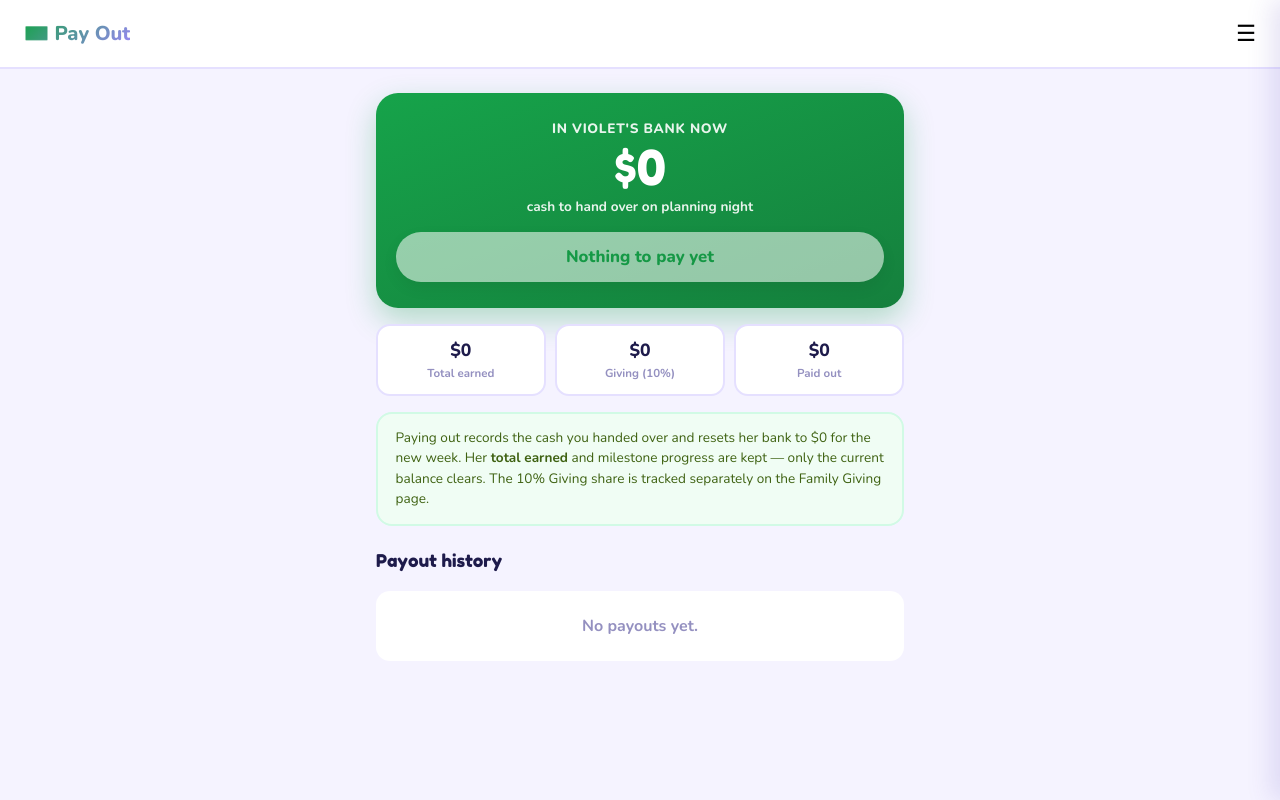
After one commit to briefsubstance91/violet-routines, a Flask app: page /admin/payout in a window 1280 px wide. The commit adds this page. Run offline with Flask 3, Linux system fonts and the light colour scheme.

Commit message:
Weekly Bank payout / cash-out (parent-only, Phase 3) (#7)
Parent-only weekly cash-out: /admin/payout records the cash handed over and
resets Violet's current balance while keeping lifetime earned (milestones/stats
intact). Bank shows current balance; payout history + undo included.

```diff
--- a/app.py
+++ b/app.py
@@ -36,6 +36,7 @@ CHARITIES_SEED_FILE = os.path.join(_BASE, 'Violet Charities.csv')
 EVENTS_FILE         = os.path.join(_DATA, 'Violet Events.csv')
 EVENTS_SEED_FILE    = os.path.join(_BASE, 'Violet Events.csv')
 LEDGER_FILE         = os.path.join(_DATA, 'Violet Earnings.csv')
+PAYOUTS_FILE        = os.path.join(_DATA, 'Violet Payouts.csv')
 MONEY_MS_FILE       = os.path.join(_DATA, 'Violet Money Milestones.csv')
 MONEY_MS_SEED_FILE  = os.path.join(_BASE, 'Violet Money Milestones.csv')
 SETTINGS_FILE       = os.path.join(_DATA, 'violet_settings.json')
@@ -279,7 +280,64 @@ def compute_bank():
             continue
     total = round(total, 2)
     given = round(total * giving_rate(), 2)
-    return {'earned': total, 'given': given, 'spendable': round(total - given, 2)}
+    spendable = round(total - given, 2)
+    paid = total_paid_out()
+    return {
+        'earned': total,            # lifetime earned (drives milestones/stats)
+        'given': given,             # lifetime giving-pot cut
+        'spendable': spendable,     # lifetime spendable (earned - giving)
+        'paid_out': paid,           # total cash already handed over
+        'balance': round(spendable - paid, 2),   # what's still owed to Violet now
+    }
+
+
+def load_payouts():
+    try:
+        with open(PAYOUTS_FILE, newline='', encoding='utf-8-sig') as f:
+            return list(csv.DictReader(f))
+    except FileNotFoundError:
+        return []
+
+
+def total_paid_out():
+    total = 0.0
+    for r in load_payouts():
+        try:
+            total += float(r.get('Amount', 0))
+        except (TypeError, ValueError):
+            continue
+    return round(total, 2)
+
+
+def add_payout(amount, note=''):
+    """Append a cash payout. Returns the recorded row, or None if amount <= 0."""
+    try:
+        amt = round(float(amount), 2)
+    except (TypeError, ValueError):
+        return None
+    if amt <= 0:
+        return None
+    rows = load_payouts()
+    row = {'Date': _now_local().date().isoformat(), 'Amount': '%g' % amt, 'Note': note or ''}
+    rows.append(row)
+    with open(PAYOUTS_FILE, 'w', newline='', encoding='utf-8') as f:
+        w = csv.DictWriter(f, fieldnames=['Date', 'Amount', 'Note'])
+        w.writeheader()
+        w.writerows(rows)
+    return row
+
+
+def undo_last_payout():
+    """Remove the most recent payout (for corrections). Returns True if removed."""
+    rows = load_payouts()
+    if not rows:
+        return False
+    rows = rows[:-1]
+    with open(PAYOUTS_FILE, 'w', newline='', encoding='utf-8') as f:
+        w = csv.DictWriter(f, fieldnames=['Date', 'Amount', 'Note'])
+        w.writeheader()
+        w.writerows(rows)
+    return True
 
 
 def load_money_milestones():
@@ -1296,6 +1354,31 @@ def admin_surprises_save():
     return jsonify({'ok': True})
 
 
+@app.route('/admin/payout')
+def admin_payout():
+    return render_template('admin_payout.html',
+                           bank=compute_bank(),
+                           payouts=list(reversed(load_payouts())),
+                           giving_pct=int(round(giving_rate() * 100)))
+
+
+@app.route('/admin/payout/pay', methods=['POST'])
+def admin_payout_pay():
+    """Record a cash payout. Defaults to the current balance owed."""
+    d = request.get_json() or {}
+    bank = compute_bank()
+    amount = d.get('amount', bank['balance'])
+    note = (d.get('note') or '').strip()
+    row = add_payout(amount, note)
+    return jsonify({'ok': bool(row), 'row': row, 'bank': compute_bank()})
+
+
+@app.route('/admin/payout/undo', methods=['POST'])
+def admin_payout_undo():
+    undone = undo_last_payout()
+    return jsonify({'ok': undone, 'bank': compute_bank()})
+
+
 BADGES = [
     # ── Days-completed badges (cumulative — never reset) ──
     {'id': 'first-step',   'name': 'First Step',      'desc': 'Complete your first routine',  'emoji': '✨', 'bg': '#ede9fe', 'ring': '#9b87f5', 'type': 'days',  'threshold': 1},
--- a/templates/admin.html
+++ b/templates/admin.html
@@ -187,6 +187,7 @@
   <div class="menu-item"><a href="/admin/tasks"><span class="menu-item-icon">📋</span> Tasks</a></div>
   <div class="menu-item"><a href="/admin/toonies"><span class="menu-item-icon">🪙</span> Toonie Tasks</a></div>
   <div class="menu-item"><a href="/admin/surprises"><span class="menu-item-icon">🎁</span> Surprises</a></div>
+  <div class="menu-item"><a href="/admin/payout"><span class="menu-item-icon">💵</span> Pay Out</a></div>
   <div class="menu-item"><a href="/admin/events"><span class="menu-item-icon">✨</span> Events</a></div>
   <div class="menu-item"><a href="/faq"><span class="menu-item-icon">💬</span> How It Works</a></div>
   <div class="menu-item"><a href="/welcome"><span class="menu-item-icon">✨</span> Welcome Tour</a></div>
--- a/templates/admin_events.html
+++ b/templates/admin_events.html
@@ -78,6 +78,7 @@
   <div class="menu-item"><a href="/admin/tasks"><span class="menu-item-icon">📋</span> Tasks</a></div>
   <div class="menu-item"><a href="/admin/toonies"><span class="menu-item-icon">🪙</span> Toonie Tasks</a></div>
   <div class="menu-item"><a href="/admin/surprises"><span class="menu-item-icon">🎁</span> Surprises</a></div>
+  <div class="menu-item"><a href="/admin/payout"><span class="menu-item-icon">💵</span> Pay Out</a></div>
   <div class="menu-item"><a href="/admin/events"><span class="menu-item-icon">✨</span> Events</a></div>
 </div>
 
--- /dev/null
+++ b/templates/admin_payout.html
@@ -0,0 +1,124 @@
+<!DOCTYPE html>
+<html lang="en">
+<head>
+  <meta charset="UTF-8">
+  <meta name="viewport" content="width=device-width, initial-scale=1.0">
+  <title>Violet's App — Pay Out</title>
+  <link rel="preconnect" href="https://fonts.googleapis.com">
+  <link href="https://fonts.googleapis.com/css2?family=Fredoka+One&family=Nunito:wght@400;600;700;800&display=swap" rel="stylesheet">
+  <style>
+    *, *::before, *::after { box-sizing: border-box; margin: 0; padding: 0; }
+    :root { --purple: #9b87f5; --green: #16a34a; --text: #1e1b4b; --muted: #9490c0; --bg: #f5f3ff; --card: #fff; --border: #e5e0ff; }
+    body { font-family: 'Nunito', sans-serif; background: var(--bg); color: var(--text); min-height: 100vh; padding: 0 0 4rem; }
+    header { background: white; border-bottom: 2px solid var(--border); padding: 1.25rem 1.5rem;
+      display: flex; align-items: center; justify-content: space-between; position: sticky; top: 0; z-index: 10; }
+    header h1 { font-size: 1.25rem; font-weight: 800;
+      background: linear-gradient(135deg, var(--green), var(--purple)); -webkit-background-clip: text;
+      -webkit-text-fill-color: transparent; background-clip: text; }
+    .menu-btn { background: none; border: none; font-size: 1.4rem; cursor: pointer; }
+    .container { max-width: 560px; margin: 0 auto; padding: 1.5rem 1rem; display: flex; flex-direction: column; gap: 1rem; }
+    .balance-card { background: linear-gradient(160deg, #16a34a, #15803d); color: white; border-radius: 22px;
+      padding: 1.6rem 1.25rem; text-align: center; box-shadow: 0 12px 30px rgba(22,163,74,0.3); }
+    .balance-label { font-size: 0.85rem; font-weight: 800; opacity: 0.9; text-transform: uppercase; letter-spacing: 0.05em; }
+    .balance-amt { font-family: 'Fredoka One', cursive; font-size: 3rem; line-height: 1.1; margin: 0.2rem 0; }
+    .balance-sub { font-size: 0.85rem; opacity: 0.9; font-weight: 700; }
+    .pay-btn { margin-top: 1rem; width: 100%; font-family: 'Nunito', sans-serif; font-weight: 800; font-size: 1.05rem; color: var(--green);
+      background: white; border: none; border-radius: 100px; padding: 0.85rem; cursor: pointer; box-shadow: 0 6px 16px rgba(0,0,0,0.12); }
+    .pay-btn:active { transform: scale(0.97); }
+    .pay-btn:disabled { opacity: 0.55; cursor: default; }
+    .stats { display: grid; grid-template-columns: 1fr 1fr 1fr; gap: 0.6rem; }
+    .stat { background: var(--card); border: 2px solid var(--border); border-radius: 14px; padding: 0.8rem 0.5rem; text-align: center; }
+    .stat-amt { font-weight: 800; font-size: 1.1rem; }
+    .stat-label { font-size: 0.72rem; color: var(--muted); font-weight: 700; margin-top: 0.15rem; }
+    .section-title { font-family: 'Fredoka One', cursive; font-weight: 400; font-size: 1.1rem; margin: 0.5rem 0 0.25rem; }
+    .pay-row { background: var(--card); border: 2px solid var(--border); border-radius: 12px; padding: 0.7rem 1rem; display: flex; align-items: center; gap: 0.75rem; }
+    .pay-row .pr-amt { font-weight: 800; color: var(--green); }
+    .pay-row .pr-date { font-size: 0.8rem; color: var(--muted); font-weight: 700; }
+    .pay-row .pr-note { font-size: 0.8rem; color: var(--muted); margin-left: auto; }
+    .empty { background: var(--card); border-radius: 14px; padding: 1.5rem 1rem; text-align: center; color: var(--muted); font-weight: 700; }
+    .undo { background: none; border: none; color: var(--muted); font-weight: 700; font-size: 0.82rem; cursor: pointer; text-decoration: underline; padding: 0.4rem; }
+    .help-box { background: #f0fdf4; border: 2px solid #d1fae5; border-radius: 16px; padding: 0.9rem 1.1rem; font-size: 0.85rem; color: #3f6212; line-height: 1.5; }
+    .menu-backdrop { position: fixed; inset: 0; background: rgba(30,27,75,0.4); opacity: 0; pointer-events: none; transition: opacity 0.2s; z-index: 40; }
+    .menu-backdrop.open { opacity: 1; pointer-events: auto; }
+    .menu-panel { position: fixed; top: 0; right: 0; height: 100%; width: 270px; background: white; box-shadow: -8px 0 24px rgba(78,58,180,0.15);
+      transform: translateX(100%); transition: transform 0.25s; z-index: 50; padding: 1.5rem 1rem; }
+    .menu-panel.open { transform: translateX(0); }
+    .menu-title { font-weight: 800; margin-bottom: 1rem; }
+    .menu-item a { display: flex; align-items: center; gap: 0.6rem; padding: 0.7rem 0.6rem; border-radius: 10px; color: var(--text); text-decoration: none; font-weight: 700; }
+    .menu-item a:hover { background: var(--bg); }
+  </style>
+</head>
+<body>
+
+<header>
+  <h1>💵 Pay Out</h1>
+  <button class="menu-btn" onclick="openMenu()">☰</button>
+</header>
+
+<div class="menu-backdrop" id="menuBackdrop" onclick="closeMenu()"></div>
+<div class="menu-panel" id="menuPanel">
+  <div class="menu-title">✦ Menu</div>
+  <div class="menu-item"><a href="/routines"><span>✦</span> Routines</a></div>
+  <div class="menu-item"><a href="/bank"><span>🏦</span> Violet's Bank</a></div>
+  <div class="menu-item"><a href="/admin"><span>⚙️</span> Admin ⚡</a></div>
+  <div class="menu-item"><a href="/admin/toonies"><span>🪙</span> Toonie Tasks</a></div>
+  <div class="menu-item"><a href="/admin/surprises"><span>🎁</span> Surprises</a></div>
+</div>
+
+<div class="container">
+  <div class="balance-card">
+    <div class="balance-label">In Violet's bank now</div>
+    <div class="balance-amt" id="balanceAmt">${{ '%g'|format(bank.balance) }}</div>
+    <div class="balance-sub">cash to hand over on planning night</div>
+    <button class="pay-btn" id="payBtn" onclick="payOut()" {{ 'disabled' if bank.balance <= 0 }}>
+      {% if bank.balance > 0 %}Pay Violet ${{ '%g'|format(bank.balance) }} 💵{% else %}Nothing to pay yet{% endif %}
+    </button>
+  </div>
+
+  <div class="stats">
+    <div class="stat"><div class="stat-amt">${{ '%g'|format(bank.earned) }}</div><div class="stat-label">Total earned</div></div>
+    <div class="stat"><div class="stat-amt">${{ '%g'|format(bank.given) }}</div><div class="stat-label">Giving ({{ giving_pct }}%)</div></div>
+    <div class="stat"><div class="stat-amt">${{ '%g'|format(bank.paid_out) }}</div><div class="stat-label">Paid out</div></div>
+  </div>
+
+  <div class="help-box">
+    Paying out records the cash you handed over and resets her bank to $0 for the new week.
+    Her <strong>total earned</strong> and milestone progress are kept — only the current balance clears.
+    The {{ giving_pct }}% Giving share is tracked separately on the Family Giving page.
+  </div>
+
+  <div class="section-title">Payout history</div>
+  {% if payouts %}
+  {% for p in payouts %}
+  <div class="pay-row">
+    <span class="pr-amt">${{ '%g'|format(p.Amount|float) }}</span>
+    <span class="pr-date">{{ p.Date }}</span>
+    {% if p.Note %}<span class="pr-note">{{ p.Note }}</span>{% endif %}
+  </div>
+  {% endfor %}
+  <button class="undo" onclick="undoLast()">↩ Undo last payout (correction)</button>
+  {% else %}
+  <div class="empty">No payouts yet.</div>
+  {% endif %}
+</div>
+
+<script>
+  async function payOut() {
+    const btn = document.getElementById('payBtn');
+    const amt = document.getElementById('balanceAmt').textContent;
+    if (!confirm(`Record paying Violet ${amt} in cash? This clears her current bank balance.`)) return;
+    btn.disabled = true; btn.textContent = 'Saving…';
+    const res = await fetch('/admin/payout/pay', { method: 'POST', headers: { 'Content-Type': 'application/json' }, body: '{}' });
+    if (res.ok) location.reload(); else { btn.disabled = false; btn.textContent = 'Try again'; }
+  }
+  async function undoLast() {
+    if (!confirm('Undo the most recent payout? This adds that amount back to her bank.')) return;
+    const res = await fetch('/admin/payout/undo', { method: 'POST' });
+    if (res.ok) location.reload();
+  }
+  function openMenu()  { document.getElementById('menuPanel').classList.add('open'); document.getElementById('menuBackdrop').classList.add('open'); }
+  function closeMenu() { document.getElementById('menuPanel').classList.remove('open'); document.getElementById('menuBackdrop').classList.remove('open'); }
+</script>
+
+</body>
+</html>
--- a/templates/admin_surprises.html
+++ b/templates/admin_surprises.html
@@ -81,6 +81,7 @@
   <div class="menu-item"><a href="/admin/tasks"><span>📋</span> Tasks</a></div>
   <div class="menu-item"><a href="/admin/toonies"><span>🪙</span> Toonie Tasks</a></div>
   <div class="menu-item"><a href="/admin/surprises"><span>🎁</span> Surprises</a></div>
+  <div class="menu-item"><a href="/admin/payout"><span>💵</span> Pay Out</a></div>
   <div class="menu-item"><a href="/admin/events"><span>✨</span> Events</a></div>
 </div>
 
--- a/templates/admin_tasks.html
+++ b/templates/admin_tasks.html
@@ -273,6 +273,7 @@
   <div class="menu-item"><a href="/admin/tasks"><span class="menu-item-icon">📋</span> Tasks</a></div>
   <div class="menu-item"><a href="/admin/toonies"><span class="menu-item-icon">🪙</span> Toonie Tasks</a></div>
   <div class="menu-item"><a href="/admin/surprises"><span class="menu-item-icon">🎁</span> Surprises</a></div>
+  <div class="menu-item"><a href="/admin/payout"><span class="menu-item-icon">💵</span> Pay Out</a></div>
   <div class="menu-item"><a href="/admin/events"><span class="menu-item-icon">✨</span> Events</a></div>
 </div>
 
--- a/templates/admin_toonies.html
+++ b/templates/admin_toonies.html
@@ -80,6 +80,7 @@
   <div class="menu-item"><a href="/admin/tasks"><span>📋</span> Tasks</a></div>
   <div class="menu-item"><a href="/admin/toonies"><span>🪙</span> Toonie Tasks</a></div>
   <div class="menu-item"><a href="/admin/surprises"><span>🎁</span> Surprises</a></div>
+  <div class="menu-item"><a href="/admin/payout"><span>💵</span> Pay Out</a></div>
   <div class="menu-item"><a href="/admin/events"><span>✨</span> Events</a></div>
 </div>
 
```
Also changed, not shown: templates/bank.html (+8 -3 lines).
